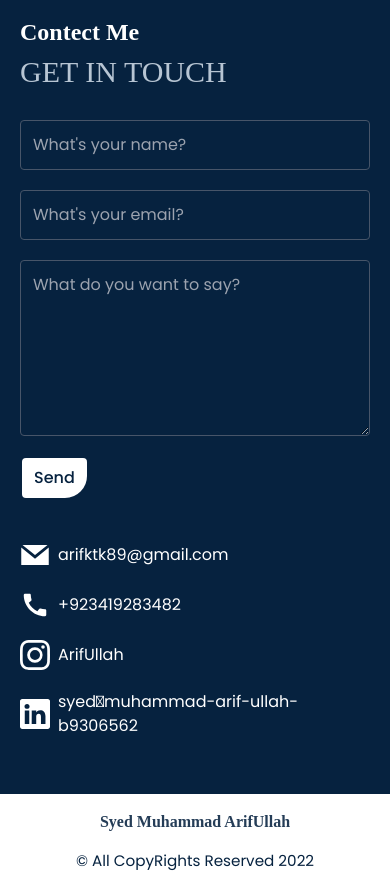
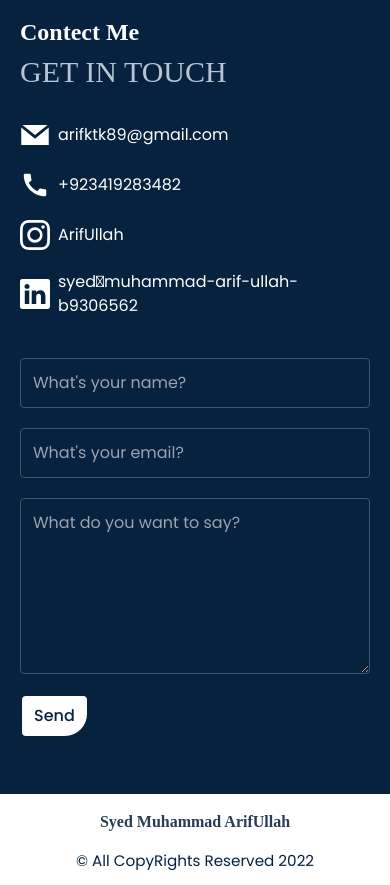
Before and after one commit to Shahfaisal12/arif-portfolio, a React (Vite) app: page / in a window 390 px wide. Shown: the part 6940-7825 px from the top of the page. Built offline with nearby package versions, Linux system fonts and the light colour scheme; a web font is replaced by a local one.

Commit message:
'contact-reverse'

```diff
--- a/src/components/Contact.jsx
+++ b/src/components/Contact.jsx
@@ -72,7 +72,7 @@
           {Contact.subtitle}
         </h4>
         <br />
-        <div className="flex gap-10 md:flex-row flex-col">
+        <div className="flex gap-10 md:flex-row flex-col-reverse">
           <form
             ref={formRef}
             onSubmit={handleSubmit}
```
